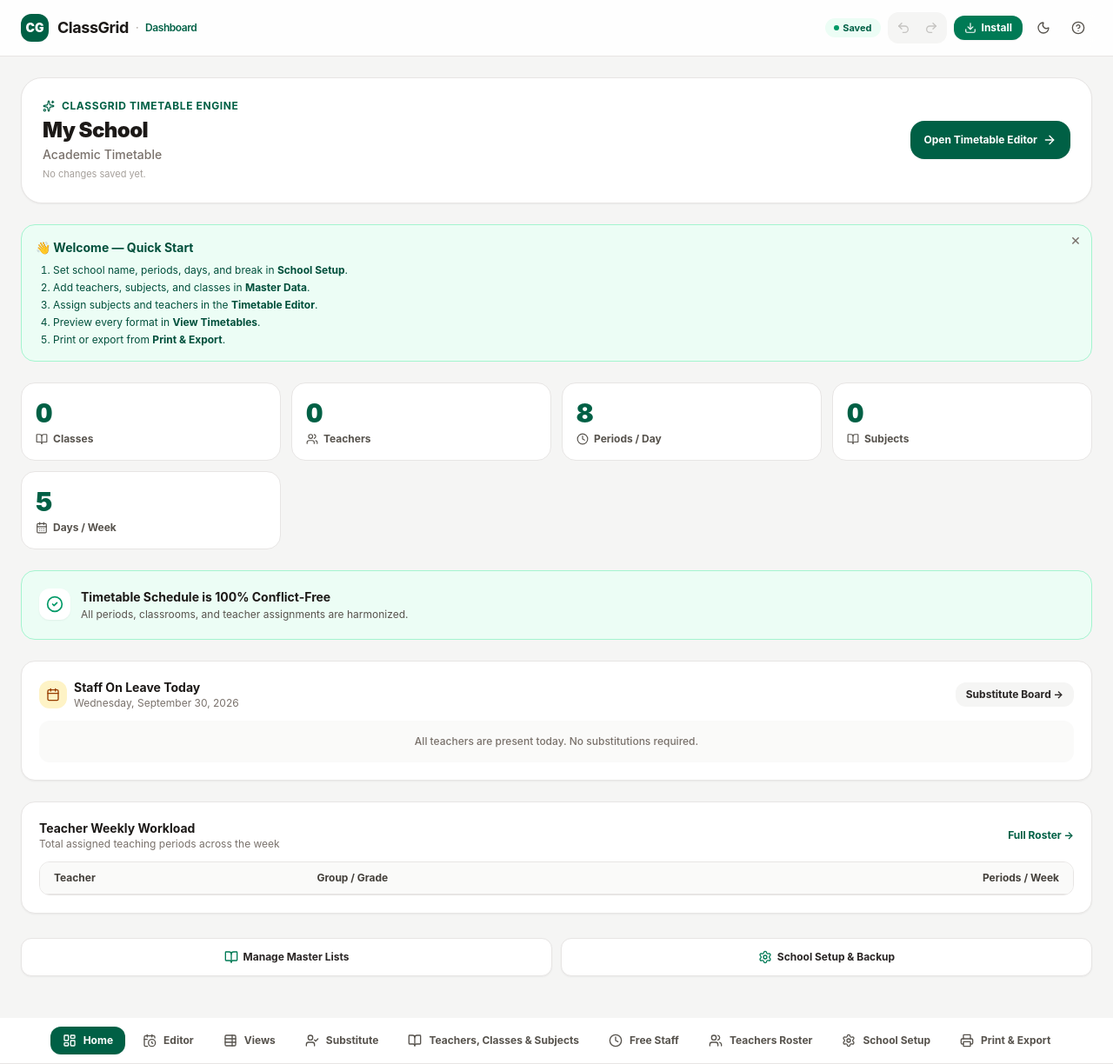
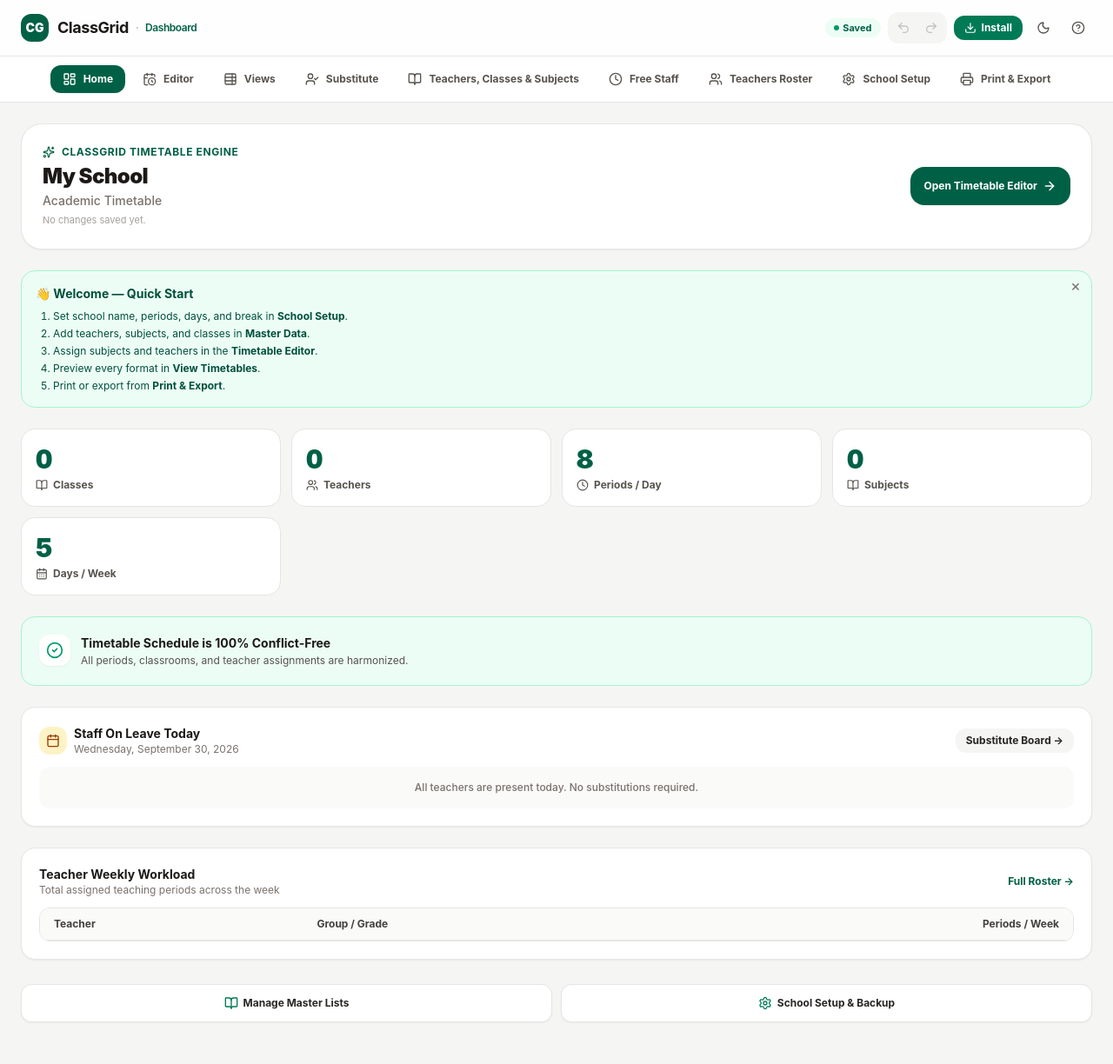
Before and after one commit to littlevase/classgrid, a React (Vite) app: page / in a window 1280 px wide. Shown: the whole page at 87% size. Built offline with nearby package versions, Linux system fonts and the light colour scheme.

Commit message:
correction

```diff
--- a/dev-dist/registerSW.js
+++ b/dev-dist/registerSW.js
@@ -0,0 +1 @@
+if('serviceWorker' in navigator) navigator.serviceWorker.register('/classgrid/dev-sw.js?dev-sw', { scope: '/classgrid/', type: 'classic' })
--- a/src/App.tsx
+++ b/src/App.tsx
@@ -82,6 +82,8 @@ const AppContent: React.FC = () => {
         activeViewTitle={TAB_TITLES[activeTab] || "Timetable"}
       />
 
+      <BottomNavBar currentTab={activeTab} onSelectTab={handleSelectTab} />
+
       <main className="flex-1 max-w-7xl w-full mx-auto p-3.5 sm:p-6 pb-24 lg:pb-12">
         <ErrorBoundary>
           {activeTab === 'dashboard' && <DashboardView onNavigate={handleSelectTab} />}
@@ -101,8 +103,6 @@ const AppContent: React.FC = () => {
         </ErrorBoundary>
       </main>
 
-      <BottomNavBar currentTab={activeTab} onSelectTab={handleSelectTab} />
-
       <HelpModal isOpen={isHelpOpen} onClose={() => setIsHelpOpen(false)} />
 
       <div id="printArea" style={{ display: 'none' }} />
```
